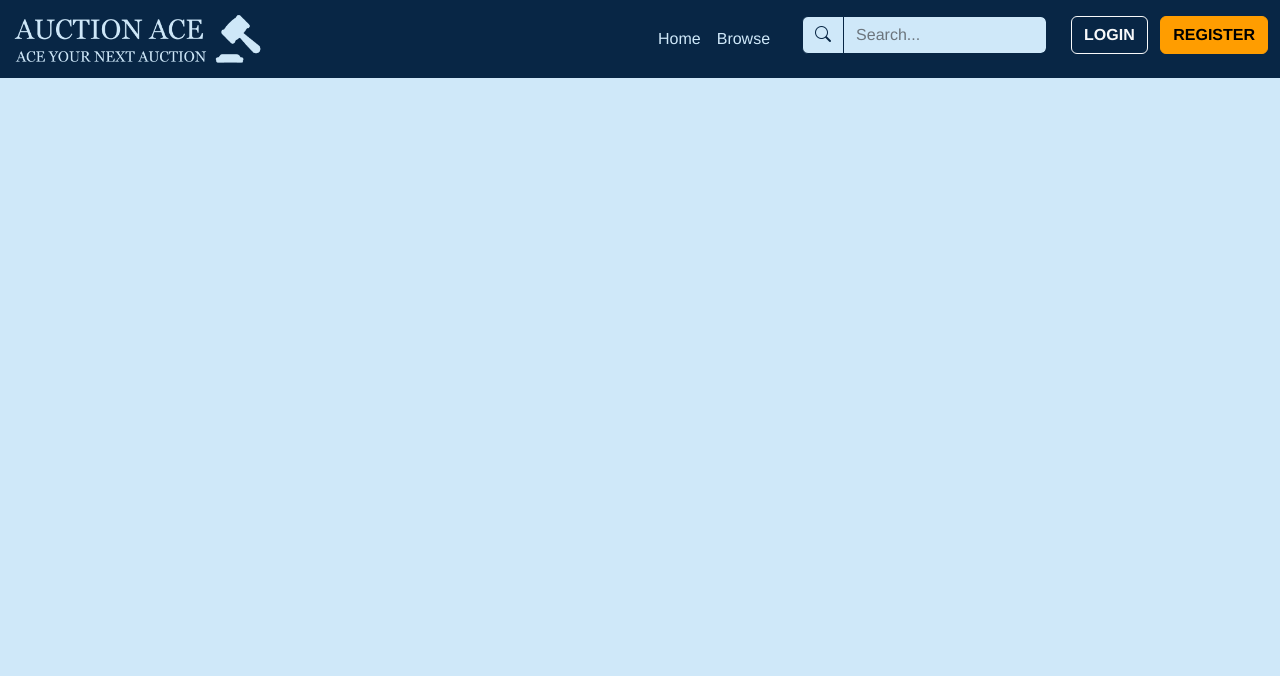
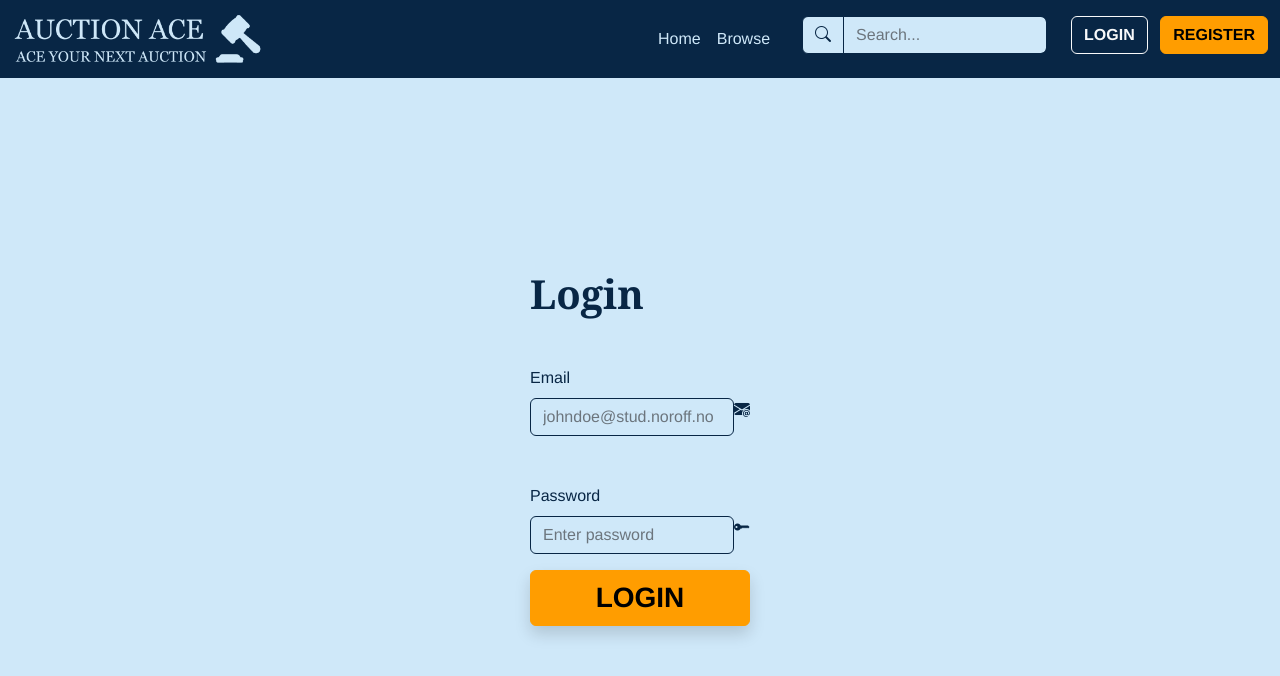
Before and after one commit to ohjenssen/semester_project_2, a website with bundled scripts: page pages/login/index.html in a window 1280 px wide. Built offline with nearby package versions, Linux system fonts and the light colour scheme.

Commit message:
added login form

```diff
--- a/pages/login/index.html
+++ b/pages/login/index.html
@@ -43,10 +43,33 @@
   </nav>
 </header>
 <body>
-  <div class="container">
 
+    <div class="d-flex align-items-center justify-content-center" style="height: 100vh;">
+        <form class="login is-valid p-3 mt-5 p-md-4 rounded-3 mx-auto" id="loginForm">
+            <h1 class="mt-5">Login</h1>
+            <div class="mb-5 mt-5">
+                <label for="email" class="form-label">Email</label>
+                <div class="d-flex input-container">
+                    <input type="email" class="form-control" id="email" placeholder="johndoe@stud.noroff.no" name="email" required>
+                    <i class="bi bi-envelope-at-fill"></i>
+                </div>
+                <div class="valid-feedback">Valid.</div>
+                <div class="invalid-feedback">Please fill out this field.</div>
+            </div>
+            <div class="mb-3 mt-5">
+                <label for="password" class="form-label">Password</label>
+                <div class="d-flex input-container">
+                    <input type="password" class="form-control" id="password" placeholder="Enter password" name="password" required>
+                    <i class="bi bi-key-fill"></i>
+                </div>
+            </div>
+            <div class="d-grid gap-2">
+                <button type="submit" class="btn btn-orange fs-3 shadow">LOGIN</button>
+            </div>
+        </form>
+    </div>
 
-  </div>
   <script src="/node_modules/bootstrap/dist/js/bootstrap.bundle.min.js"></script>
+  <script src="/src/js/index.mjs" type="module"></script>
 </body>
 </html>
```
